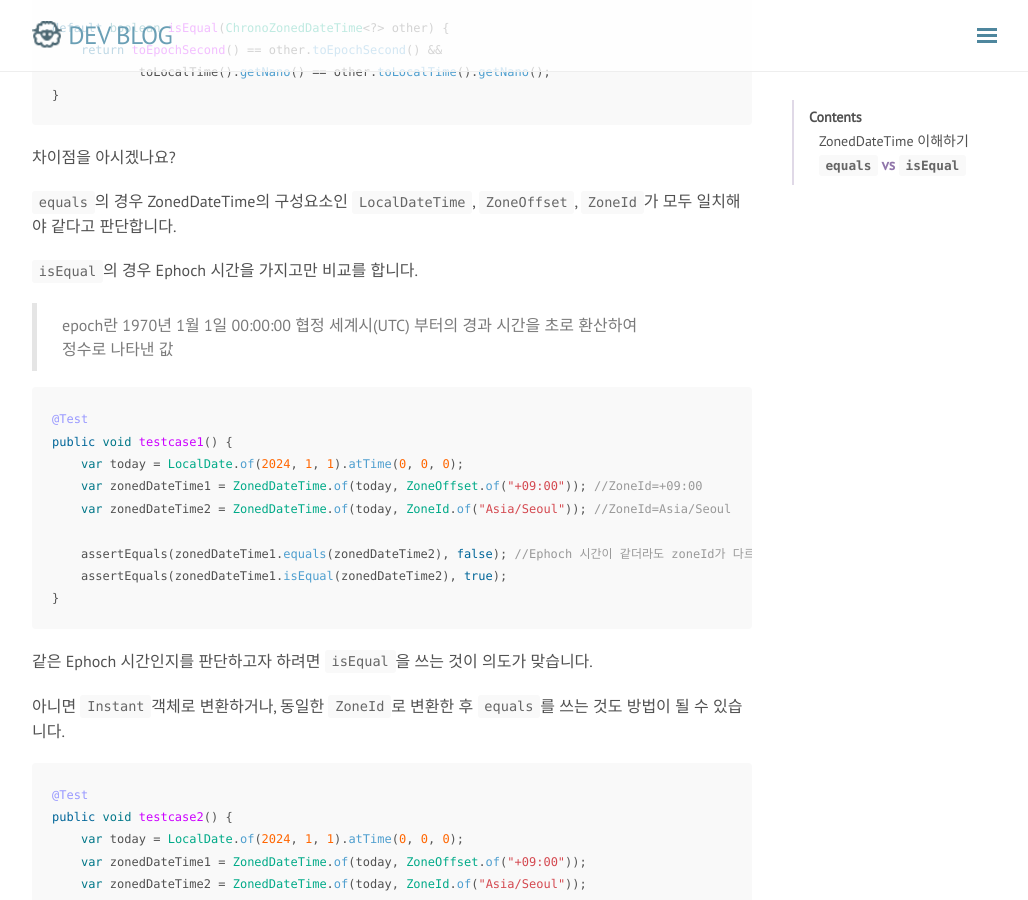
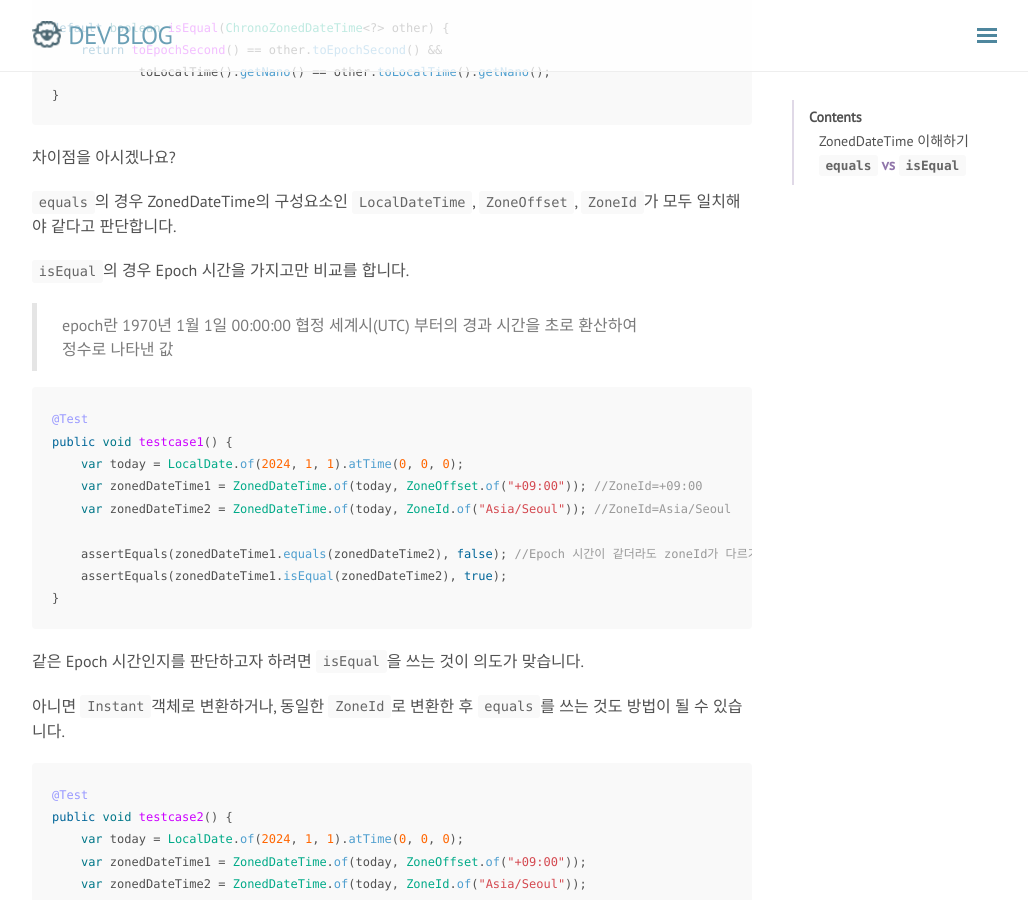
Before and after one commit to rmcodestar/rmcodestar.github.io, a Jekyll site: the page built from _posts/2023-02-06-zoneddatetime-equals.md, in a window 1280 px wide and 900 px high, scrolled down 1194 px. Shown: the whole window, without its empty margins (248-1276 px from the left). Built offline with Jekyll 4.4.1, drawn with Linux system fonts in a browser that asks for light colours; nearby versions of some CDN libraries; comment, search, counter and statistics services are not loaded.

Commit message:
Update 2023-02-06-zoneddatetime-equals.md

````diff
--- a/_posts/2023-02-06-zoneddatetime-equals.md
+++ b/_posts/2023-02-06-zoneddatetime-equals.md
@@ -54,7 +54,7 @@ default boolean isEqual(ChronoZonedDateTime<?> other) {
 
 `equals`의 경우 ZonedDateTime의 구성요소인 `LocalDateTime`, `ZoneOffset`, `ZoneId`가 모두 일치해야 같다고 판단합니다.
 
-`isEqual`의 경우 Ephoch 시간을 가지고만 비교를 합니다.
+`isEqual`의 경우 Epoch 시간을 가지고만 비교를 합니다.
 
 > epoch란 1970년 1월 1일 00:00:00 협정 세계시(UTC) 부터의 경과 시간을 초로 환산하여 정수로 나타낸 값
 
@@ -65,11 +65,11 @@ public void testcase1() {
     var zonedDateTime1 = ZonedDateTime.of(today, ZoneOffset.of("+09:00")); //ZoneId=+09:00
     var zonedDateTime2 = ZonedDateTime.of(today, ZoneId.of("Asia/Seoul")); //ZoneId=Asia/Seoul
 
-    assertEquals(zonedDateTime1.equals(zonedDateTime2), false); //Ephoch 시간이 같더라도 zoneId가 다르기 때문에 다르다고 판단
+    assertEquals(zonedDateTime1.equals(zonedDateTime2), false); //Epoch 시간이 같더라도 zoneId가 다르기 때문에 다르다고 판단
     assertEquals(zonedDateTime1.isEqual(zonedDateTime2), true);
 }
 ```
-같은 Ephoch 시간인지를 판단하고자 하려면 `isEqual`을 쓰는 것이 의도가 맞습니다.
+같은 Epoch 시간인지를 판단하고자 하려면 `isEqual`을 쓰는 것이 의도가 맞습니다.
 
 아니면 `Instant`객체로 변환하거나, 동일한 `ZoneId`로 변환한 후 `equals`를 쓰는 것도 방법이 될 수 있습니다.
 
````
